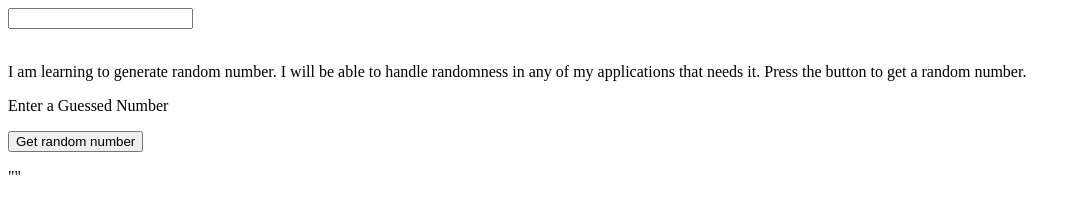
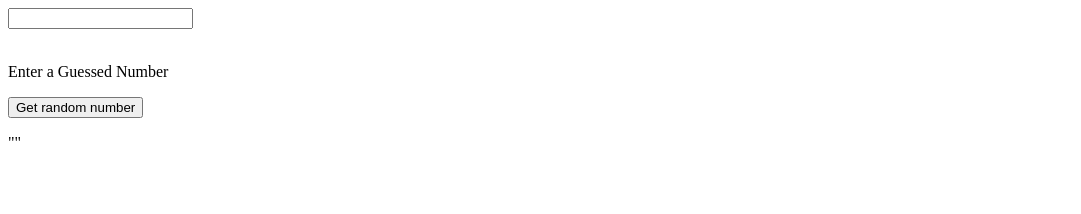
Before and after one commit to acciojob/Hot-or-Cold-Part-I-Priyanka-Pol, a website: page main.html in a window 1280 px wide. Shown: the whole page, without its empty margins (0-1081 px from the left). Drawn offline with Linux system fonts and the light colour scheme.

Commit message:
created a submission

```diff
--- a/main.html
+++ b/main.html
@@ -5,7 +5,6 @@
 <body>
 	<!-- p tag -->
 	<input id= "guess" name="guess"><br><br>
-	<p id="main">I am learning to generate random number. I will be able to handle randomness in any of my applications that needs it. Press the button to get a random number.</p>
     <p id = "user">Enter a Guessed Number </p>
 
 	<!-- button -->
```
